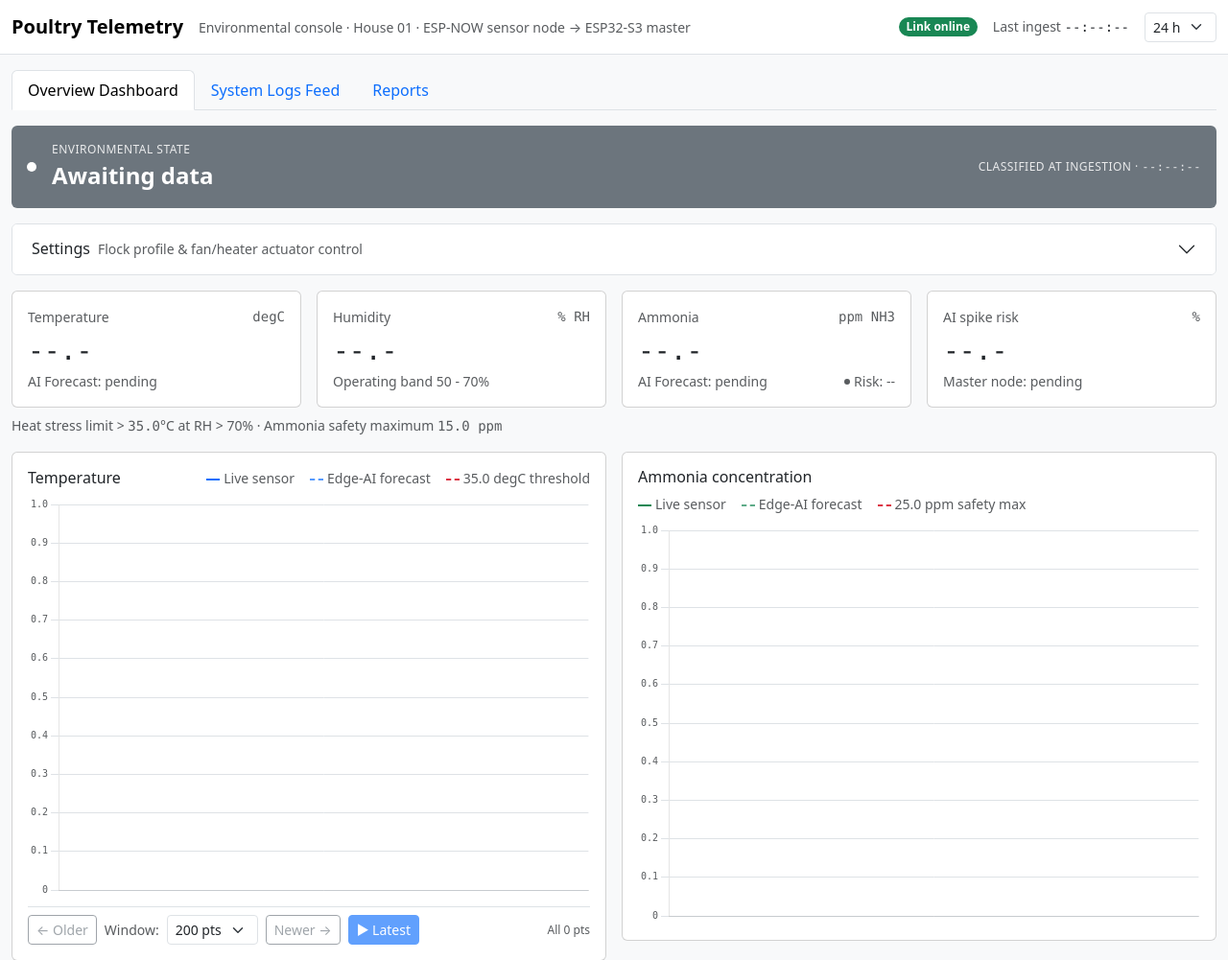
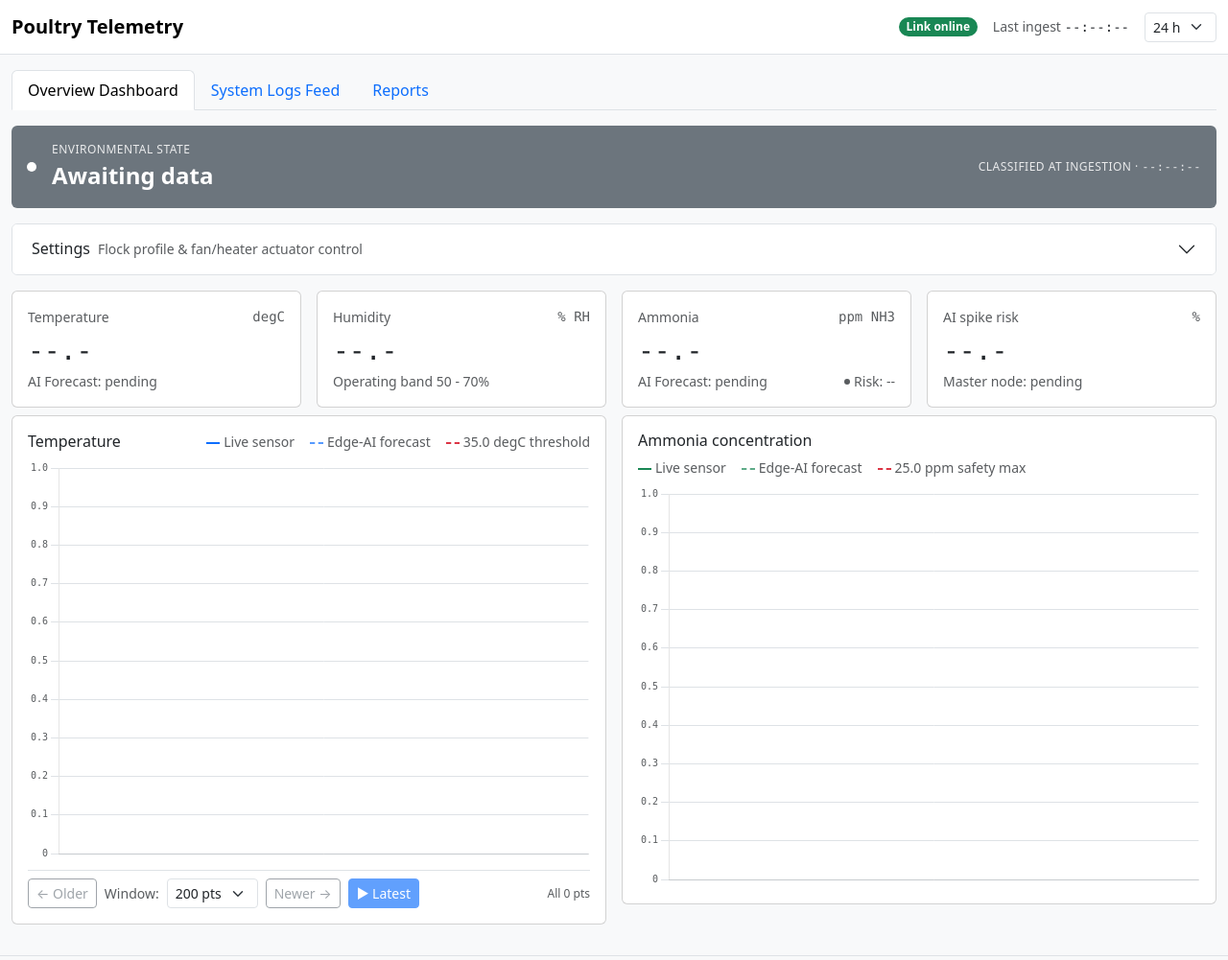
Before and after one commit to AnonCreed/smart-poultry-edge-ai, a Django app: page / in a window 1280 px wide. Shown: the top 1001 px of the page at 96% size. Run offline with Django 5.2, Linux system fonts and the light colour scheme; data comes from the database, SQL or seed files in the repository; data that the repository does not hold is empty; some libraries are stand-ins or nearby versions.

Commit message:
chore(dashboard): trim redundant nav banner text
Removed the top-nav subtitle ("Environmental console · House 01 ·
ESP-NOW sensor node → ESP32-S3 master") and the thresholds paragraph
under the metric cards ("Heat stress limit > 35.0°C at RH > 70% ·
Ammonia safety maximum 15.0 ppm") -- both were restating information
already visible elsewhere on the dashboard (the metric cards, chart
legends/threshold lines) with no added function.

Removed the now-dangling JS wiring alongside the HTML: the
temp-heat-limit-value/ammonia-safety-max-value DOM lookups and their
refresh()-time .textContent assignments. Left in place, these would
have thrown on the next poll (document.getElementById returning null
for the deleted elements) and silently broken the chart's 5s
auto-refresh entirely, since that assignment ran before renderCharts()
in the same try block.

```diff
--- a/telemetry/static/telemetry/dashboard.js
+++ b/telemetry/static/telemetry/dashboard.js
@@ -85,8 +85,6 @@
     consoleFeed:  document.getElementById("console-feed"),
     consoleCount: document.getElementById("console-count"),
     consolePause: document.getElementById("console-pause"),
-    heatLimitValue:  document.getElementById("temp-heat-limit-value"),
-    ammoniaMaxValue: document.getElementById("ammonia-safety-max-value"),
     ammoniaRisk:      document.getElementById("ammonia-risk"),
     ammoniaRiskLabel: document.getElementById("ammonia-risk-label"),
     // Flock profile controls.
@@ -734,9 +732,6 @@
       if (Array.isArray(body.thresholds.age_temperature_bands)) {
         ageTemperatureBands = body.thresholds.age_temperature_bands;
       }
-      el.heatLimitValue.textContent = body.thresholds.heat_stress_temp_c.toFixed(1);
-      el.ammoniaMaxValue.textContent = body.thresholds.ammonia_critical_ppm.toFixed(1);
-
       // Only hydrate the profile form from the server on the first
       // successful poll -- afterwards the form is user-owned, and the 5s
       // poll must not overwrite an in-progress edit out from under them.
--- a/telemetry/templates/telemetry/dashboard.html
+++ b/telemetry/templates/telemetry/dashboard.html
@@ -22,7 +22,6 @@
   <nav class="navbar navbar-expand-lg bg-white border-bottom sticky-top">
     <div class="container-fluid">
       <span class="navbar-brand fw-semibold mb-0">Poultry Telemetry</span>
-      <span class="text-muted small d-none d-md-inline">Environmental console &middot; House 01 &middot; ESP-NOW sensor node &rarr; ESP32-S3 master</span>
 
       <div class="d-flex align-items-center gap-3 ms-auto">
         <span class="badge rounded-pill" id="link-state" data-state="pending">
@@ -279,13 +278,6 @@
           </div>
         </div>
 
-        <!-- Thresholds referenced by the metric cards above and the chart legends
-             below -- kept as plain text once here rather than repeated per card. -->
-        <p class="small text-muted mb-3">
-          Heat stress limit &gt; <span class="font-monospace" id="temp-heat-limit-value">35.0</span>&deg;C at RH &gt; 70%
-          &middot; Ammonia safety maximum <span class="font-monospace"><span id="ammonia-safety-max-value">25.0</span> ppm</span>
-        </p>
-
         <!-- ========================= CHARTS ========================= -->
         <div class="row g-3" aria-label="Historical time series">
 
```
